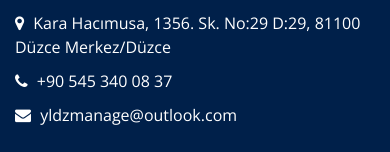
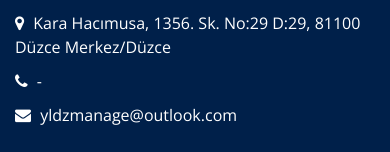
Before and after one commit to atstmusic/atstmusic.github.io, a plain HTML site: page about.html in a window 390 px wide. Shown: the part 1131-1283 px from the top of the page. Drawn offline with nearby package versions, Linux system fonts and the light colour scheme; some packages are replaced by stand-ins of ours; a script that the page names is missing.

Commit message:
removed phone number

```diff
--- a/about.html
+++ b/about.html
@@ -144,7 +144,7 @@
               <a href="">
                 <i class="fa fa-phone" aria-hidden="true"></i>
                 <span>
-                 +90 545 340 08 37
+                 -
                 </span>
               </a>
               <a href="">
```
Also changed, not shown: service.html (+1 -1 lines).
